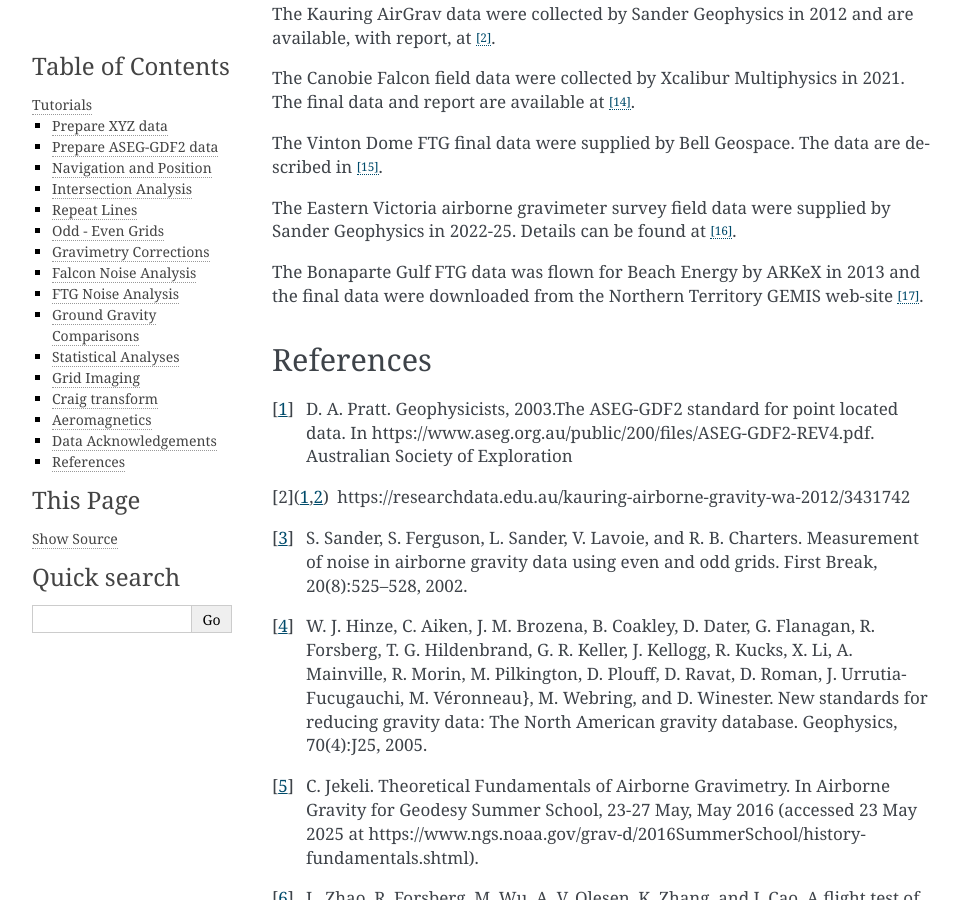
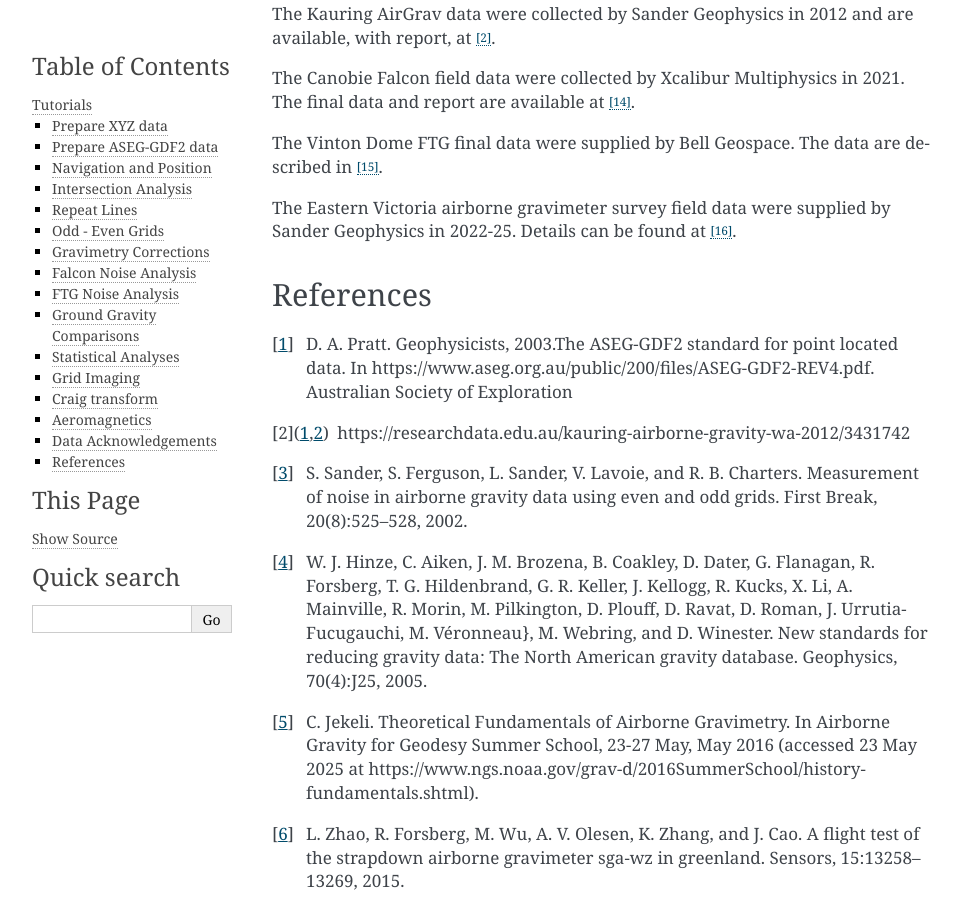
Before and after one commit to GeoscienceAustralia/galileoQC, a Sphinx documentation site: the page built from docs/source/tutorials/tutorials.md, in a window 1280 px wide and 900 px high, scrolled down 4561 px. Shown: the whole window, without its empty margins (148-1109 px from the left). Built offline with Sphinx 7.4.7, drawn with Linux system fonts in a browser that asks for light colours; pages that are not in the unit, such as notebooks, are missing from menus; some of the changed text lies outside the part shown.

Commit message:
remove ref to unused Bonaparte Gulf data

```diff
--- a/docs/source/tutorials/tutorials.md
+++ b/docs/source/tutorials/tutorials.md
@@ -166,8 +166,6 @@ The Vinton Dome FTG final data were supplied by Bell Geospace. The data are desc
 
 The Eastern Victoria airborne gravimeter survey field data were supplied by Sander Geophysics in 2022-25. Details can be found at [^EastVicRefs].
 
-The Bonaparte Gulf FTG data was flown for Beach Energy by ARKeX in 2013 and the final data were downloaded from the Northern Territory GEMIS web-site [^Bonaparte2013].
-
 ## References
 
 [^Pratt2003]: D. A. Pratt. Geophysicists, 2003.The ASEG-GDF2 standard for point located data. In
```
Also changed, not shown: other parts of docs/source/tutorials/tutorials.md (+0 -2 lines).
